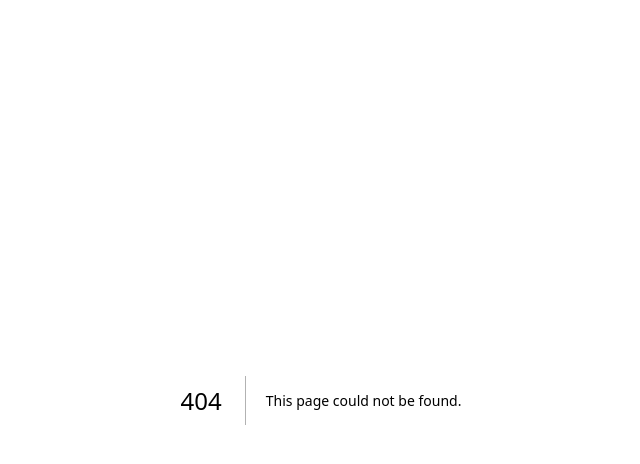
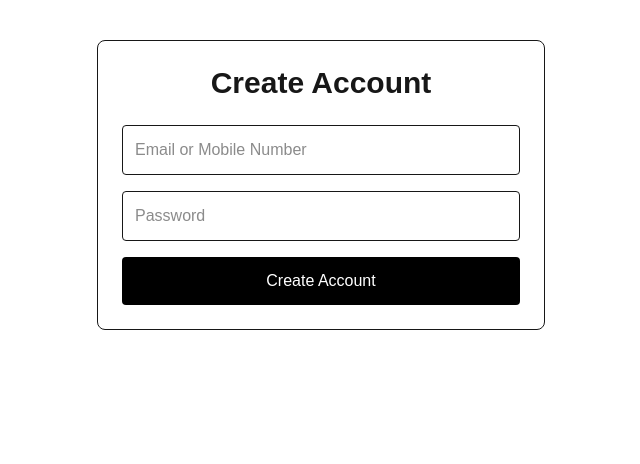
Before and after one commit to MonjurulArif/bayaa, a Next.js app: page /signup in a window 1280 px wide. Before the commit this address had no page. Shown: the top 464 px of the page, without its empty margins (319-959 px from the left). Built offline with nearby package versions, Linux system fonts and the light colour scheme.

Commit message:
login, profile navigation only

```diff
--- a/app/login/page.tsx
+++ b/app/login/page.tsx
@@ -1,11 +1,13 @@
+import Link from "next/link";
+
 export default function LoginPage() {
   return (
-    <div className="mx-auto max-w-md p-6">
-      <h1 className="mb-6 text-3xl font-bold">Login</h1>
+    <div className="mx-auto mt-10 max-w-md rounded-lg border p-6">
+      <h1 className="mb-6 text-center text-3xl font-bold">Login</h1>
 
       <input
-        type="email"
-        placeholder="Email"
+        type="text"
+        placeholder="Email or Mobile Number"
         className="mb-4 w-full rounded border p-3"
       />
 
@@ -16,6 +18,13 @@ export default function LoginPage() {
       />
 
       <button className="w-full rounded bg-black py-3 text-white">Login</button>
+
+      <p className="mt-4 text-center text-sm">
+        Don't have an account?{" "}
+        <Link href="/signup" className="font-semibold text-blue-600">
+          Sign Up
+        </Link>
+      </p>
     </div>
   );
 }
--- /dev/null
+++ b/app/search/page.tsx
@@ -0,0 +1,17 @@
+type Props = {
+  searchParams: Promise<{
+    q?: string;
+  }>;
+};
+
+export default async function SearchPage({ searchParams }: Props) {
+  const { q } = await searchParams;
+
+  return (
+    <div className="p-6">
+      <h1 className="text-3xl font-bold">Search Results</h1>
+
+      <p className="mt-4">Keyword: {q}</p>
+    </div>
+  );
+}
--- /dev/null
+++ b/app/signup/page.tsx
@@ -0,0 +1,23 @@
+export default function SignupPage() {
+  return (
+    <div className="mx-auto mt-10 max-w-md rounded-lg border p-6">
+      <h1 className="mb-6 text-center text-3xl font-bold">Create Account</h1>
+
+      <input
+        type="text"
+        placeholder="Email or Mobile Number"
+        className="mb-4 w-full rounded border p-3"
+      />
+
+      <input
+        type="password"
+        placeholder="Password"
+        className="mb-4 w-full rounded border p-3"
+      />
+
+      <button className="w-full rounded bg-black py-3 text-white">
+        Create Account
+      </button>
+    </div>
+  );
+}
--- a/components/common/SearchBar.tsx
+++ b/components/common/SearchBar.tsx
@@ -1,6 +1,19 @@
+"use client";
+
 import { Search } from "lucide-react";
+import { useState } from "react";
+import { useRouter } from "next/navigation";
 
 export default function SearchBar() {
+  const [query, setQuery] = useState("");
+  const router = useRouter();
+
+  const handleSearch = () => {
+    if (!query.trim()) return;
+
+    router.push(`/search?q=${query}`);
+  };
+
   return (
     <div className="relative w-1/2">
       <Search
@@ -8,11 +21,15 @@ export default function SearchBar() {
         className="absolute left-4 top-1/2 -translate-y-1/2 text-gray-400"
       ></Search>
       <input
-        type="text"
-        placeholder="Search Bayaa"
-        className="w-full pl-11 pr-4 py-3 rounded-full border "
-      ></input>
-      <button className="absolute cursor-pointer text-black right-4 top-1/2 -translate-y-1/2">
+        value={query}
+        onChange={(e) => setQuery(e.target.value)}
+        placeholder="Search products..."
+        className="w-full pl-11 pr-4 py-3 text-black rounded-full border "
+      />
+      <button
+        onClick={handleSearch}
+        className="absolute cursor-pointer text-black right-4 top-1/2 -translate-y-1/2"
+      >
         Search
       </button>
     </div>
--- a/components/layout/Header.tsx
+++ b/components/layout/Header.tsx
@@ -16,8 +16,11 @@ export default function Header() {
             className="cursor-pointer text-black"
           ></ShoppingCart>
         </Link>
-        <Link href="/login">
-          <User size={24} className="cursor-pointer text-black"></User>
+        <Link
+          href="/login"
+          className="rounded-md bg-black px-4 py-2 text-sm font-medium text-white"
+        >
+          Sign In
         </Link>
       </div>
     </header>
--- a/next.config.ts
+++ b/next.config.ts
@@ -13,6 +13,7 @@ const nextConfig: NextConfig = {
       // },
     ],
   } /* config options here */,
+  allowedDevOrigins: ["192.168.0.107"],
 };
 
 export default nextConfig;
--- a/package.json
+++ b/package.json
@@ -9,10 +9,12 @@
     "lint": "eslint"
   },
   "dependencies": {
+    "@reduxjs/toolkit": "^2.12.0",
     "lucide-react": "^1.17.0",
     "next": "16.2.7",
     "react": "19.2.4",
-    "react-dom": "19.2.4"
+    "react-dom": "19.2.4",
+    "react-redux": "^9.3.0"
   },
   "devDependencies": {
     "@tailwindcss/postcss": "^4",
```
Also changed, not shown: app/addresses/page.tsx (added), app/checkout/page.tsx (added), app/profile/page.tsx (added), components/cart/CartItem.tsx (added), components/cart/CartSummary.tsx (added), 1 other file (tests, documents, lock files or other folders).
